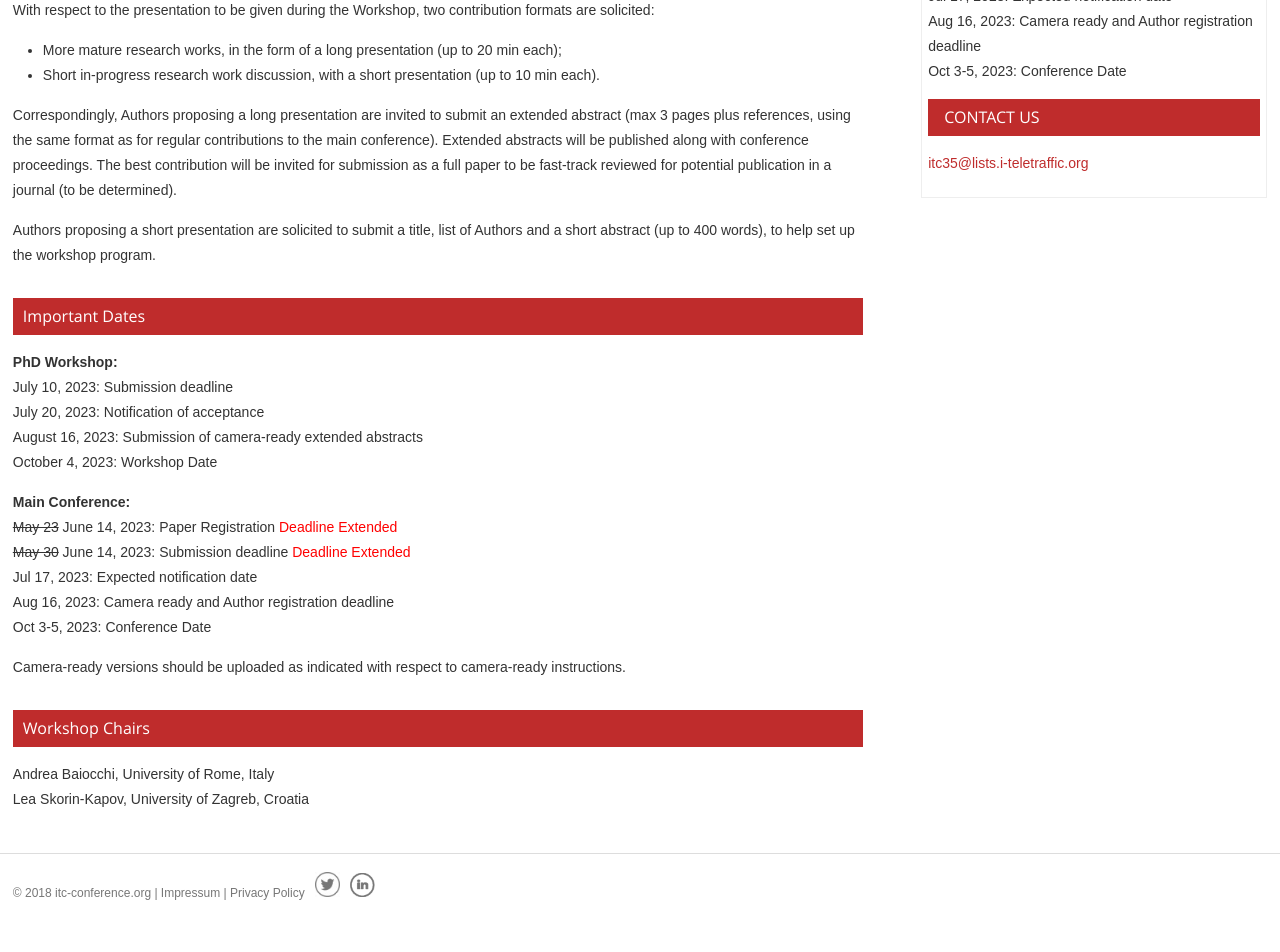
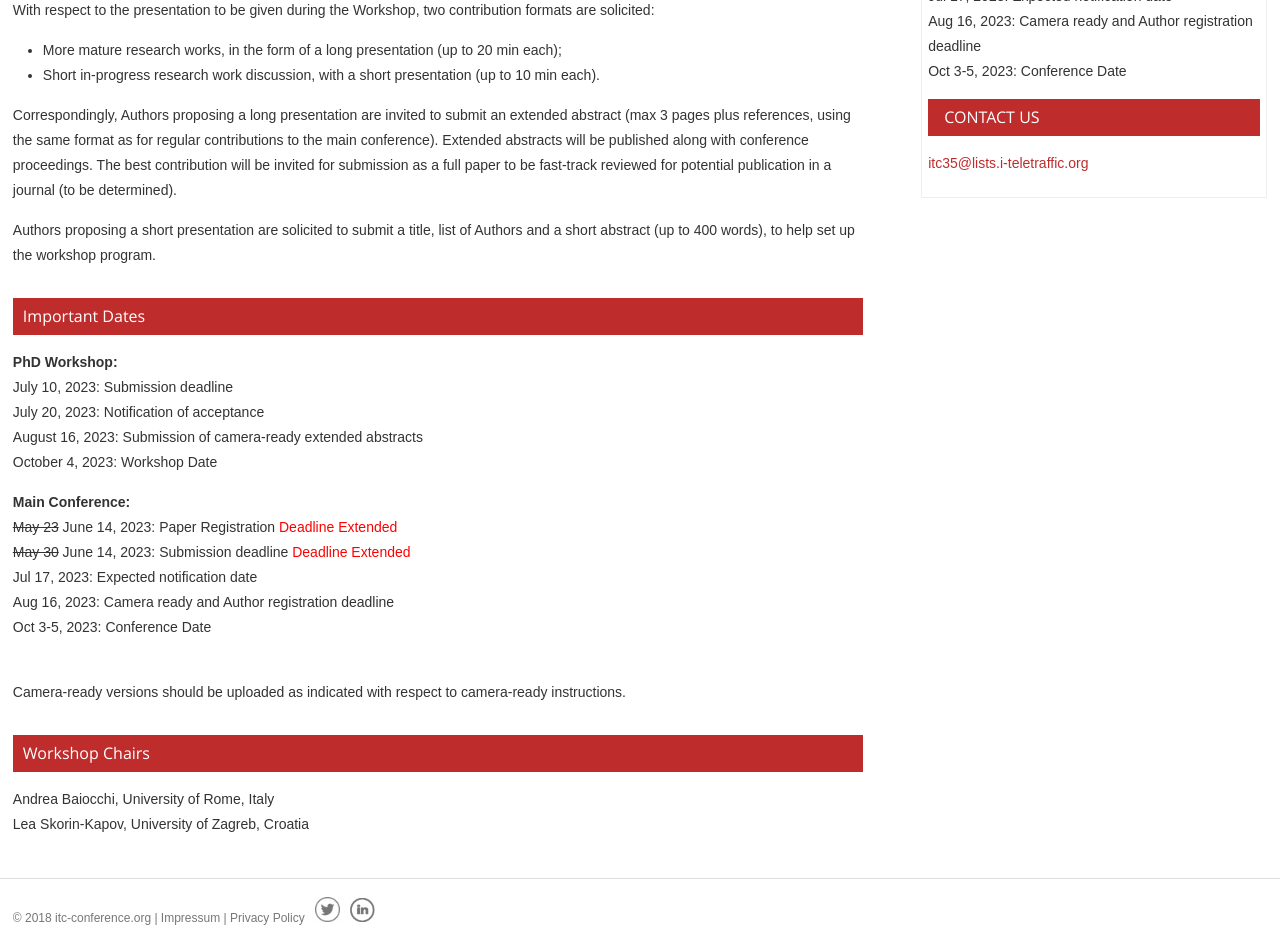
Before and after one commit to ohohlfeld/itc35, a Jekyll site: the page built from PhD Workshop.md, in a window 1280 px wide. Shown: the part 951-1903 px from the top of the page. Built offline with Jekyll 4.4.1, drawn with Linux system fonts in a browser that asks for light colours; before the commit the page ends 1878 px from its top, so only the background shows below that.

Commit message:
Update PhD Workshop.md

```diff
--- a/PhD Workshop.md
+++ b/PhD Workshop.md
@@ -44,7 +44,7 @@ workshop program.
 {% capture dates %}
 {% include important_dates.md %}
 {% endcapture %}
-{{ dates | markdownify }}
+{{ dates | markdownify }}<br/>
 Camera-ready versions should be uploaded as indicated with respect to camera-ready instructions.
 
 
```
